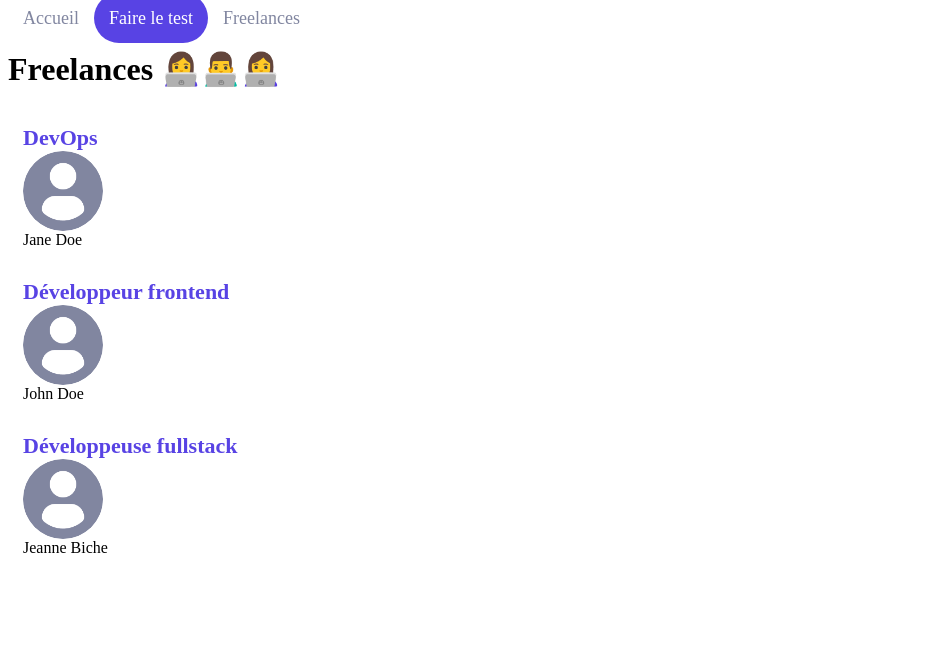
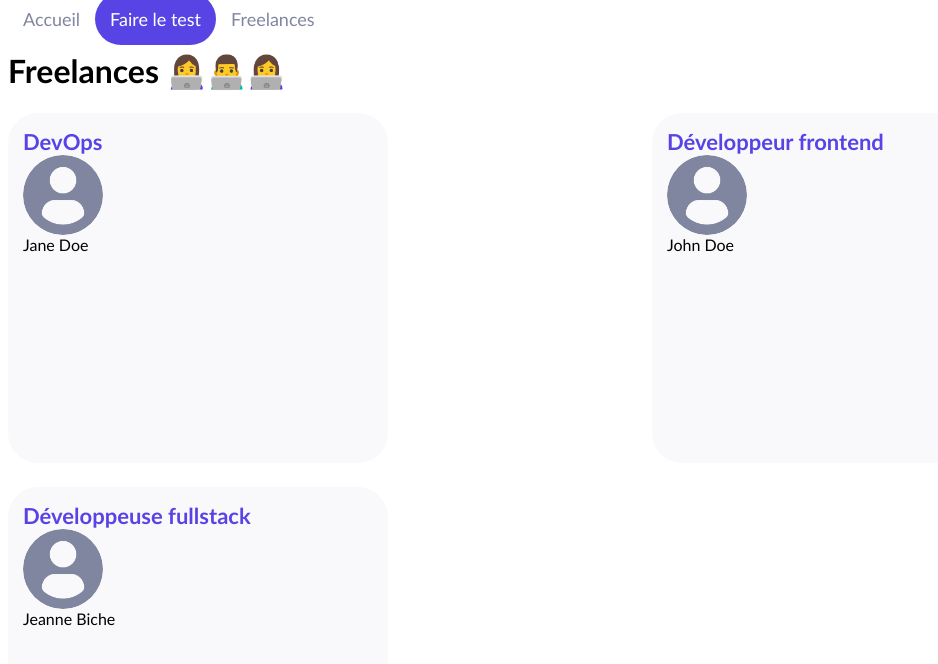
Before and after one commit to MathildePDB/react_shiny-agency_tuto-open-classrooms, a React (Create React App) app: page /freelances in a window 1280 px wide. Shown: the top 664 px of the page, without its empty margins (0-938 px from the left). Built offline with nearby package versions, Linux system fonts and the light colour scheme.

Commit message:
add global styles

```diff
--- a/src/components/Card/index.jsx
+++ b/src/components/Card/index.jsx
@@ -1,6 +1,7 @@
 import PropTypes from 'prop-types'
 import DefaultPicture from '../../assets/profile.png'
 import styled from 'styled-components'
+import colors from '../../style/colors'
 
 const CardLabel = styled.span`
   color: #5843e4;
@@ -13,14 +14,28 @@
   border-radius: 50%;
 `
 
+const CardWrapper = styled.div`
+  display: flex;
+  flex-direction: column;
+  padding: 15px;
+  background-color: ${colors.backgroundLight};
+  border-radius: 30px;
+  width: 350px;
+  transition: 200ms;
+  &:hover {
+    cursor: pointer;
+    box-shadow: 2px 2px 10px #E2E2E9;
+  }
+`
+
 function Card({label, picture, title}) {
 
   return (
-    <div style={{ display: 'flex', flexDirection: 'column', padding: 15 }}>
+    <CardWrapper>
       <CardLabel>{label}</CardLabel>
       <CardImage src={picture} alt="freelance" />
       <span>{title}</span>
-    </div>
+    </CardWrapper>
   )
 }
 
--- a/src/components/Header/index.jsx
+++ b/src/components/Header/index.jsx
@@ -1,5 +1,6 @@
 import { Link } from "react-router-dom";
 import styled from "styled-components";
+import colors from "../../style/colors";
 
 const StyledLink = styled(Link)`
   padding: 15px;
@@ -8,7 +9,7 @@
   font-size: 18px;
   ${(props) =>
     props.$isFullLink &&
-    `color: white; border-radius: 30px; background-color: #5843e4`}
+    `color: white; border-radius: 30px; background-color: ${colors.primary};`}
 `
 
 function Header() {
--- a/src/index.jsx
+++ b/src/index.jsx
@@ -7,10 +7,18 @@
 import Error from './components/Error'
 import Results from './pages/Results'
 import Freelances from './pages/Freelances'
+import { createGlobalStyle } from 'styled-components'
+
+const GlobalStyle = createGlobalStyle`
+  div {
+    font-family: 'Trebuchet MS', Helvetica, sans-serif;
+  }
+`
 
 reactdom.render(
   <React.StrictMode>
     <Router>
+      <GlobalStyle />
       <Header />
       <Routes>
         <Route path="/" element={<Home />} />
--- a/src/pages/Freelances/index.jsx
+++ b/src/pages/Freelances/index.jsx
@@ -1,4 +1,5 @@
 import Card from '../../components/Card'
+import styled from 'styled-components'
 
 const freelanceProfiles = [
   {
@@ -15,10 +16,18 @@
   }
 ]
 
+const CardsContainer = styled.div`
+  display: grid;
+  gap: 24px;
+  grid-template-rows: 350px 350px;
+  grid-template-columns: repeat(2, 1fr);
+`
+
 function Freelances() {
   return (
     <div>
       <h1>Freelances 👩‍💻👨‍💻👩‍💻</h1>
+      <CardsContainer>
         {freelanceProfiles.map((profile, index) => (
           <Card
             key={`${profile.name}-${index}`}
@@ -26,6 +35,8 @@
             title={profile.name}
           />
         ))}
+      </CardsContainer>
+
     </div>
   )
 }
--- /dev/null
+++ b/src/style/colors.js
@@ -0,0 +1,7 @@
+const colors = {
+  primary: '#5843E4',
+  secondary: '#8186A0',
+  backgroundLight: '#F9F9FC',
+}
+
+export default colors
```
Also changed, not shown: 1 other file (tests, documents, lock files or other folders). Lines whose indentation alone changed are shown as unchanged.
